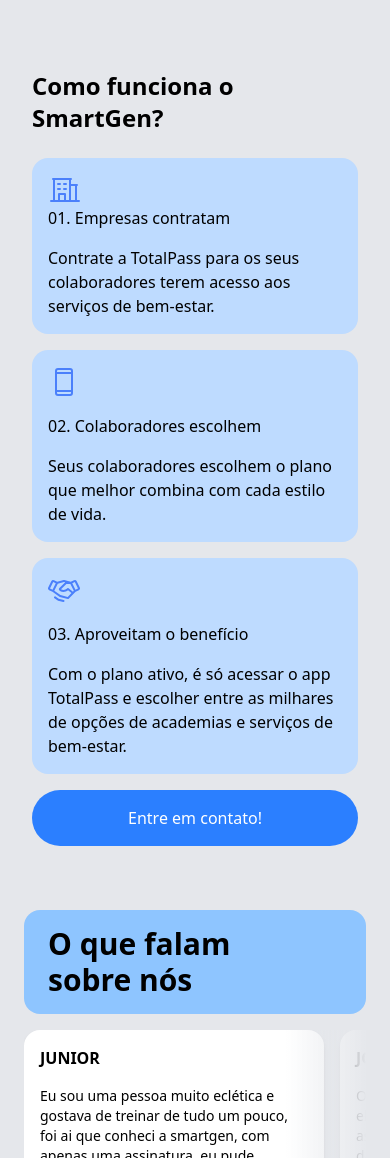
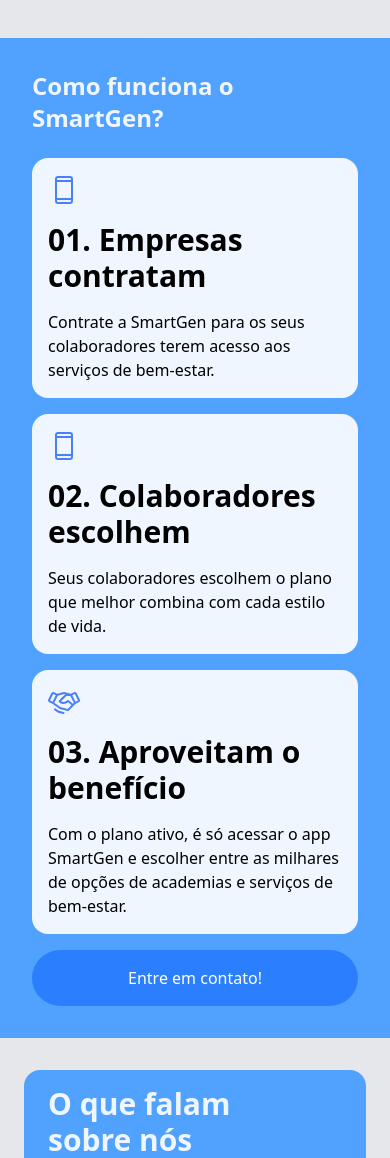
Before and after one commit to JavaScript2025/smartgen-frontend, a React (Vite) app: page / in a window 390 px wide. Shown: the part 410-1568 px from the top of the page. Built offline with nearby package versions, Linux system fonts and the light colour scheme; no server answers.

Commit message:
Card de como funciona, Card de empresa, Carrossel de Empresas, Feedbacks e home page

```diff
--- a/src/components/comofunciona/CardComoFunciona.tsx
+++ b/src/components/comofunciona/CardComoFunciona.tsx
@@ -1,41 +1,57 @@
-import { BuildingOfficeIcon, DeviceMobileIcon, HandshakeIcon } from "@phosphor-icons/react";
+import { DeviceMobileIcon, HandshakeIcon } from "@phosphor-icons/react";
 
 function CardComoFunciona() {
   return (
     <>
-      <section className="bg-gray-200">
+      <section className="bg-blue-400">
         <div className="container mx-auto">
           <div className="px-8 py-8 lg:py-11">
-            <h2 className="w-[250px] text-2xl font-semibold md:w-full md:text-5xl lg:w-1/2 lg:leading-[130%]">
+            <h2 className="w-[250px] text-2xl inline-flex items-center justify-center font-semibold text-blue-50 md:w-full md:text-5xl lg:leading-[130%] ">
               Como funciona o SmartGen?
             </h2>
             <div className="mb-4 mt-6 grid grid-cols-1 gap-4 md:mb-6 md:grid-cols-3 md:gap-6">
-              <div className="flex flex-col rounded-2xl bg-blue-200 p-4">
+              {/* <div className="flex flex-col rounded-2xl bg-blue-200 p-4">
                 <BuildingOfficeIcon size={32} color="#4b80fb" />
+                <div className="flex flex-col gap-4 ">
+                  <h3 className="text-3xl font-semibold">01. Empresas contratam</h3>
+                  <p>
+                    Contrate a SmartGen para os seus colaboradores terem acesso
+                    aos serviços de bem-estar.
+                  </p>
+                </div>
+              </div> */}
+              <div className="flex flex-col rounded-2xl bg-blue-50 p-4">
                 <div className="flex flex-col gap-4">
-                  <h3>01. Empresas contratam</h3>
+                  <DeviceMobileIcon size={32} color="#4b80fb" />
+                  <h3 className="text-3xl font-semibold">
+                    01. Empresas contratam
+                  </h3>
                   <p>
-                    Contrate a TotalPass para os seus colaboradores terem acesso
+                    Contrate a SmartGen para os seus colaboradores terem acesso
                     aos serviços de bem-estar.
                   </p>
                 </div>
               </div>
-              <div className="flex flex-col rounded-2xl bg-blue-200 p-4">
+              <div className="flex flex-col rounded-2xl bg-blue-50 p-4">
                 <div className="flex flex-col gap-4">
                   <DeviceMobileIcon size={32} color="#4b80fb" />
-                  <h3>02. Colaboradores escolhem</h3>
+                  <h3 className="text-3xl font-semibold">
+                    02. Colaboradores escolhem
+                  </h3>
                   <p>
                     Seus colaboradores escolhem o plano que melhor combina com
                     cada estilo de vida.
                   </p>
                 </div>
               </div>
-              <div className="flex flex-col rounded-2xl bg-blue-200 p-4">
+              <div className="flex flex-col rounded-2xl bg-blue-50 p-4">
                 <div className="flex flex-col gap-4">
                   <HandshakeIcon size={32} color="#4b80fb" />
-                  <h3>03. Aproveitam o benefício</h3>
+                  <h3 className="text-3xl font-semibold">
+                    03. Aproveitam o benefício
+                  </h3>
                   <p>
-                    Com o plano ativo, é só acessar o app TotalPass e escolher
+                    Com o plano ativo, é só acessar o app SmartGen e escolher
                     entre as milhares de opções de academias e serviços de
                     bem-estar.
                   </p>
@@ -44,7 +60,7 @@
             </div>
             <div className="mx-auto flex max-w-md flex-col gap-5 md:flex-row bg-blue-500 rounded-[42px] text-white">
               <a
-                className="rounded-[42px] inline-flex items-center justify-center py-4 px-8 hover:text-neutral-90 text-base transition bg-primary-40 text-neutral-90 hover:bg-blue-600 w-full"
+                className="rounded-[42px] inline-flex items-center justify-center py-4 px-8 hover:text-neutral-90 text-base transition bg-primary-40 text-neutral-90 hover:bg-blue-900 w-full"
                 target="_self"
                 href="/br/corporativo/"
               >
--- a/src/components/empresa/cardEmpresa/CardEmpresa.tsx
+++ b/src/components/empresa/cardEmpresa/CardEmpresa.tsx
@@ -11,9 +11,11 @@
   showActions = true,
 }: CardEmpresaProps) {
   return (
-    <div className=" bg-gray-100 border-slate-900 border flex flex-col rounded overflow-hidden justify-between">
+    <section>
+      <div className="container mx-auto ">
+        <div className=" bg-gray-100 border border-blue-200 rounded-2xl flex flex-col rounded overflow-hidden justify-between ">
           <div>
-        <div className="flex w-full bg-blue-200 py-2 px-4 items-center gap-4">
+            <div className="flex w-full bg-blue-400 py-2 px-4 items-center gap-4">
               {/* <img
             src={empresa.usuario?.foto || "https://i.imgur.com/ZZFAmzo.jpg"}
             className="h-12 w-12 rounded-full object-cover"
@@ -61,5 +63,7 @@
             </div>
           )}
         </div>
+      </div>
+    </section>
   );
 }
--- a/src/components/empresa/carrossel/CarrosselPostagens.tsx
+++ b/src/components/empresa/carrossel/CarrosselEmpresas.tsx
@@ -3,11 +3,11 @@
 import { buscar } from "../../../services/Service";
 import CardEmpresa from "../cardEmpresa/CardEmpresa";
 
-export default function CarrosselPostagens() {
-  const [postagens, setPostagens] = useState<Empresa[]>([]);
+export default function CarrosselEmpresas() {
+  const [empresas, setEmpresas] = useState<Empresa[]>([]);
 
   async function carregarEmpresas() {
-    await buscar<Empresa[]>("/empresas", setPostagens);
+    await buscar<Empresa[]>("/empresas", setEmpresas);
   }
 
   useEffect(() => {
@@ -15,10 +15,12 @@
   }, []);
 
   // Duplicamos o array para criar looping infinito
-  const loop = [...postagens, ...postagens];
+  const loop = [...empresas, ...empresas];
 
   return (
-    <div className="overflow-hidden py-10 bg-gray-200">
+    <div className="overflow-hidden py-10 bg-gray-200 relative">
+      <div className="pointer-events-none absolute right-0 top-0 h-full w-50 bg-gradient-to-l from-gray-200 to-transparent z-10" />
+      <div className="pointer-events-none absolute right--0 top-0 h-full w-50 bg-gradient-to-l from-transparent to-gray-200 z-10" />
       <div className="animate-scroll flex gap-6 w-max">
         {loop.map((empresa, index) => (
           <div className="min-w-[320px]" key={index}>
--- a/src/components/feedback/FeedBack.tsx
+++ b/src/components/feedback/FeedBack.tsx
@@ -100,8 +100,8 @@
       <div className="container mx-auto flex flex-col gap-6">
         <div className="flex flex-col md:flex-row gap-4">
           {/* Bloco do título */}
-          <div className="bg-blue-300 rounded-2xl px-6 py-4 md:ml-8 md:h-[250px] flex items-end">
-            <h2 className="w-52 text-3xl font-semibold">
+          <div className="bg-blue-400 rounded-2xl px-6 py-4 md:ml-8 md:h-[250px] flex items-end">
+            <h2 className="w-52 text-3xl text-blue-50 font-semibold">
               O que falam sobre nós
             </h2>
           </div>
--- a/src/pages/home/Home.tsx
+++ b/src/pages/home/Home.tsx
@@ -1,6 +1,6 @@
 import CardComoFunciona from "../../components/comofunciona/CardComoFunciona";
 import FeedBack from "../../components/feedback/FeedBack";
-import CarrosselPostagens from "../../components/empresa/carrossel/CarrosselPostagens";
+import CarrosselPostagens from "../../components/empresa/carrossel/CarrosselEmpresas";
 import logo from '../../utils/imgs/logo/logo.svg'
 import IMCCalculator from "../../components/imc/IMCCalculator";
 
```
Lines whose indentation alone changed are shown as unchanged.
